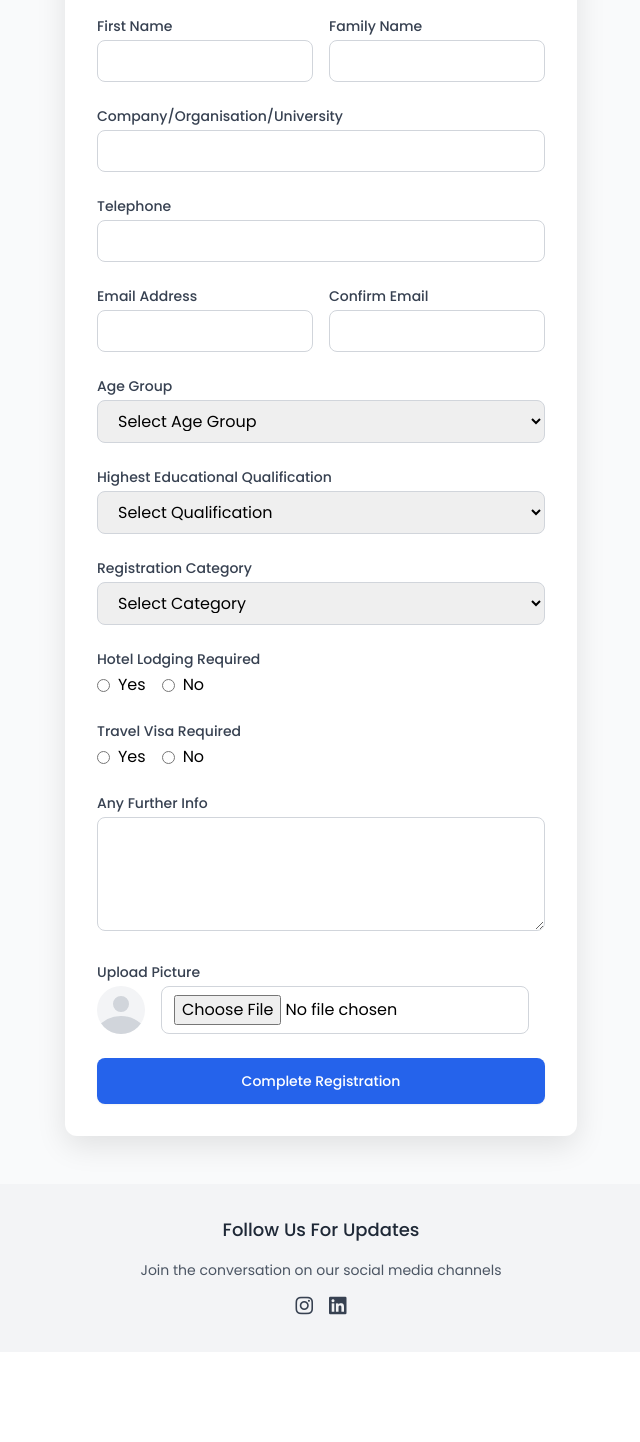
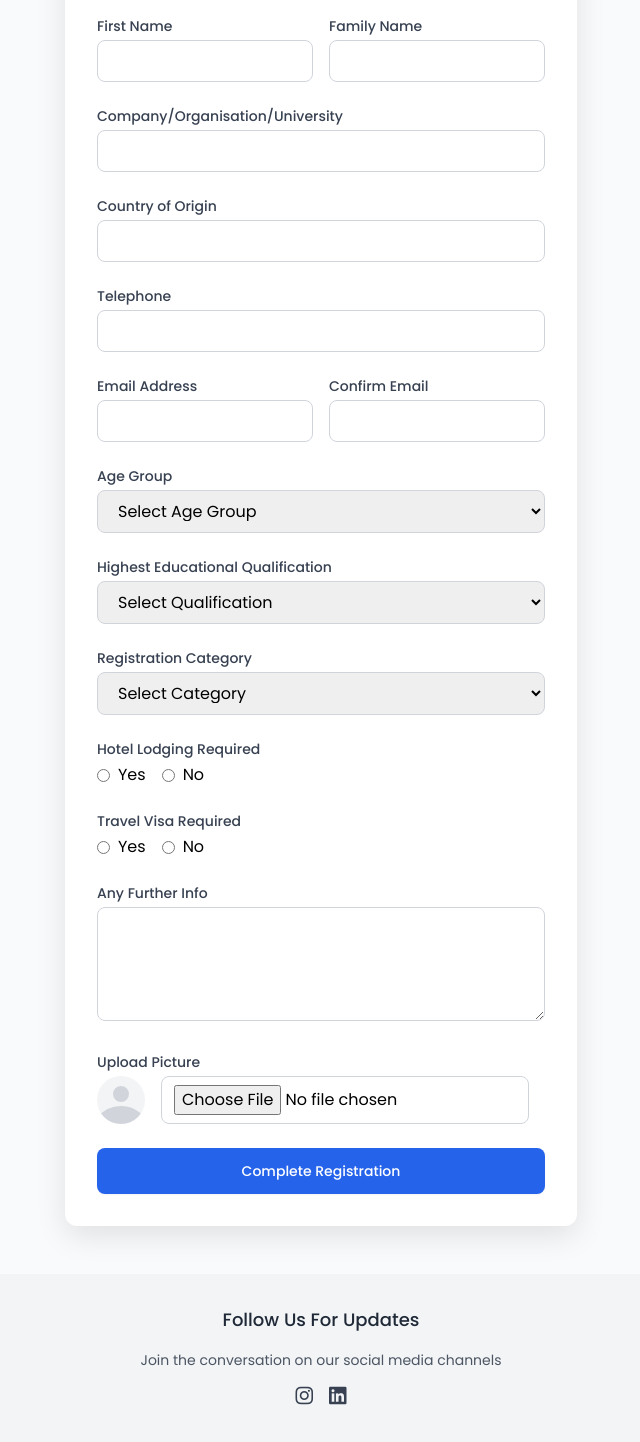
Before and after one commit to IbroDante/reginfo, a Flask app: page /register in a window 1280 px wide. Shown: the part 343-1785 px from the top of the page, without its empty margins (319-959 px from the left). Before the commit the page ends 1658 px from the top, so only its background shows below. Run offline with Flask 3, Linux system fonts and the light colour scheme; some libraries are stand-ins or nearby versions.

Commit message:
updated on app and templates 2

```diff
--- a/app.py
+++ b/app.py
@@ -50,6 +50,7 @@ migrate = Migrate(app, db)  # Initialize Flask-Migrate
 with app.app_context():
     db.create_all()
 
+
 @app.errorhandler(RequestEntityTooLarge)
 def handle_file_too_large(error):
     flash('Profile picture must not exceed 50KB.', 'error')
@@ -71,6 +72,7 @@ def register():
         first_name = request.form['first_name']
         family_name = request.form['family_name']
         company_organisation = request.form['company_organisation']
+        country_of_origin = request.form['country_of_origin']
         telephone = request.form['telephone']
         email = request.form['email']
         confirm_email = request.form['confirm_email']
@@ -118,6 +120,7 @@ def register():
             first_name=first_name,
             family_name=family_name,
             company_organisation=company_organisation,
+            country_of_origin=country_of_origin,
             telephone=telephone,
             email=email,
             confirm_email=confirm_email,
@@ -135,7 +138,7 @@ def register():
 
         # Send confirmation emails
         send_user_confirmation_email(email, token, first_name, family_name)
-        send_admin_notification_email(email, token, title, first_name, family_name, company_organisation, telephone, age_group, highest_qualification, registration_category, hotel_lodging, travel_visa, further_info, picture_data)
+        send_admin_notification_email(email, token, title, first_name, family_name, company_organisation, country_of_origin, telephone, age_group, highest_qualification, registration_category, hotel_lodging, travel_visa, further_info, picture_data)
 
         flash('Registration successful! Please check your email (Inbox, Spam or Junk) for confirmation. Thank you!', 'success')
         return redirect(url_for('index'))
@@ -199,7 +202,7 @@ def send_user_confirmation_email(email, token, first_name, family_name):
     else:
         print(f"Failed to send user email: {response.text}")
 
-def send_admin_notification_email(email, token, title, first_name, family_name, company_organisation, telephone, age_group, highest_qualification, registration_category, hotel_lodging, travel_visa, further_info, picture_data):
+def send_admin_notification_email(email, token, title, first_name, family_name, company_organisation, country_of_origin, telephone, age_group, highest_qualification, registration_category, hotel_lodging, travel_visa, further_info, picture_data):
     url = "https://api.brevo.com/v3/smtp/email"
     payload = {
         "sender": {"name": "J.A.M Ltd", "email": app.config['EMAIL_FROM']},
@@ -216,6 +219,7 @@ def send_admin_notification_email(email, token, title, first_name, family_name,
                     <li><strong>First Name:</strong> {first_name}</li>
                     <li><strong>Family Name:</strong> {family_name}</li>
                     <li><strong>Company/Organisation/University:</strong> {company_organisation}</li>
+                    <li><strong>Country of Origin:</strong> {country_of_origin}</li>
                     <li><strong>Email:</strong> {email}</li>
                     <li><strong>Telephone:</strong> {telephone}</li>
                     <li><strong>Age Group:</strong> {age_group}</li>
--- a/models.py
+++ b/models.py
@@ -14,6 +14,7 @@ class User(db.Model):
     first_name = db.Column(db.String(100), nullable=False)
     family_name = db.Column(db.String(100), nullable=False)
     company_organisation = db.Column(db.String(200), nullable=False)
+    country_of_origin = db.Column(db.String(100), nullable=False)
     telephone = db.Column(db.String(20), nullable=False)
     email = db.Column(db.String(120), unique=True, nullable=False)
     confirm_email = db.Column(db.String(120), nullable=False)
--- a/templates/register.html
+++ b/templates/register.html
@@ -77,6 +77,12 @@
                 <div>
                     <label for="company_organisation" class="block text-sm font-medium text-gray-700 mb-1">Company/Organisation/University</label>
                     <input type="text" id="company_organisation" name="company_organisation" required
+                        class="w-full px-4 py-2 border border-gray-300 rounded-lg focus:ring-2 focus:ring-blue-500 focus:border-blue-500 transition duration-200">
+                </div>
+
+                <div>
+                    <label for="country_of_origin" class="block text-sm font-medium text-gray-700 mb-1">Country of Origin</label>
+                    <input type="text" id="country_of_origin" name="country_of_origin" required
                         class="w-full px-4 py-2 border border-gray-300 rounded-lg focus:ring-2 focus:ring-blue-500 focus:border-blue-500 transition duration-200">
                 </div>
 
```
